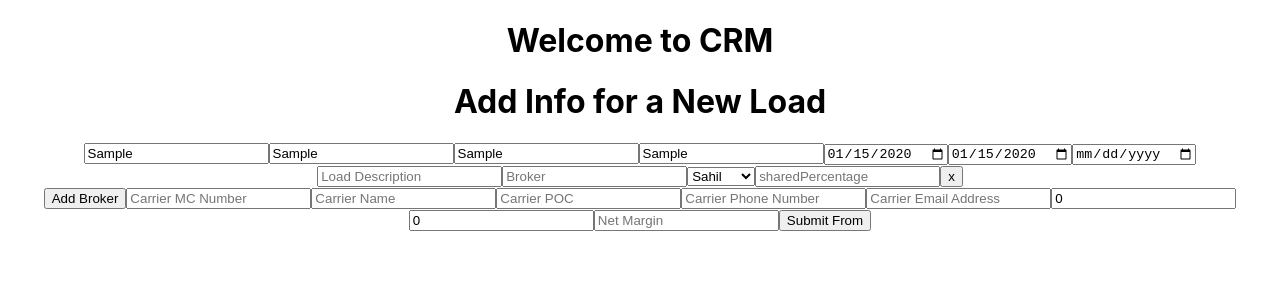
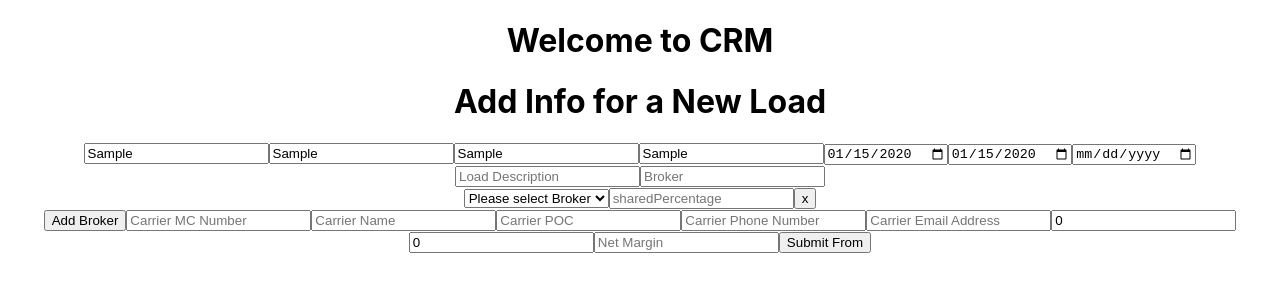
Before and after one commit to Sumeet1612/Primate-CRM-FE, a React (Create React App) app: page /New in a window 1280 px wide. Both pictures are taken after typing "Sample", "Sample", "Sample", "Sample", "2020-01-15", "2020-01-15" into the empty fields and a click on the button "Add Broker". Shown: the top 300 px of the page. Built offline with nearby package versions, Linux system fonts and the light colour scheme.

Commit message:
added mutiple broker feature

```diff
--- a/src/components/NewLoad.js
+++ b/src/components/NewLoad.js
@@ -25,9 +25,17 @@ function NewLoad() {
     sharedWith: [],
   });
 
-  const handleMultipleBrokers = (e) => {
+  const handleMultipleBrokers = (e,index) => {
     let value = e.target.value;
     let feildName = e.target.name;
+    const updatedBrokers=[...additionalBrokers]
+    updatedBrokers[index][feildName]=value;
+    setAdditionalBrokers(()=>{
+      return updatedBrokers;
+    })
+    setSendData((prevState)=>{
+      return {...prevState,sharedWith:additionalBrokers}
+    })
   };
 
   const history = useNavigate();
@@ -47,18 +55,23 @@ function NewLoad() {
       });
     }
   };
-  const [additionalBrokers, setAdditionalBrokers] = useState(0);
+  const [additionalBrokers, setAdditionalBrokers] = useState([]);
 
   const undoBroker = () => {
-    setAdditionalBrokers((ab) => {
-      return ab - 1;
-    });
+    setAdditionalBrokers((state)=>{
+      let x= [...state]
+      x.pop()
+      return x;
+    })
   };
 
   const manageBrokers = () => {
-    setAdditionalBrokers((ab) => {
-      return ab + 1;
-    });
+    setAdditionalBrokers((state)=>{
+      return [...state, {
+        sharedWithName:"",
+        sharedWithPercentage:""
+      }]
+    })
   };
 
   const handleSubmit = () => {
@@ -159,28 +172,28 @@ function NewLoad() {
       />
 
       {additionalBrokers ? (
-        Array.from(Array(additionalBrokers)).map((c, index) => {
+        additionalBrokers.map((ab,index) => {
           return (
-            <>
-              <select name="sharedWith" onChnage={handleMultipleBrokers}>
-                <option value="Sahil">Sahil</option>
+            <div key={index}>
+              <select name="sharedWithName" onChange={(e)=>handleMultipleBrokers(e,index)}>
+                <option vaue="none">Please select Broker</option>
+                <option value="Sahil" >Sahil</option>
                 <option value="Sumeet">Sumeet</option>
               </select>
               <input
                 type="text"
                 placeholder="sharedPercentage"
-                name="sharedWith_Percentage"
-                onChnage={handleMultipleBrokers}
+                name="sharedWithPercentage"
+                onChange={(e)=>handleMultipleBrokers(e,index)}
               />
               <button onClick={undoBroker}> x </button>
               <br />
-            </>
+            </div>
           );
         })
       ) : (
         <br />
       )}
-
       <button onClick={manageBrokers}>Add Broker</button>
       <input
         type="text"
```
